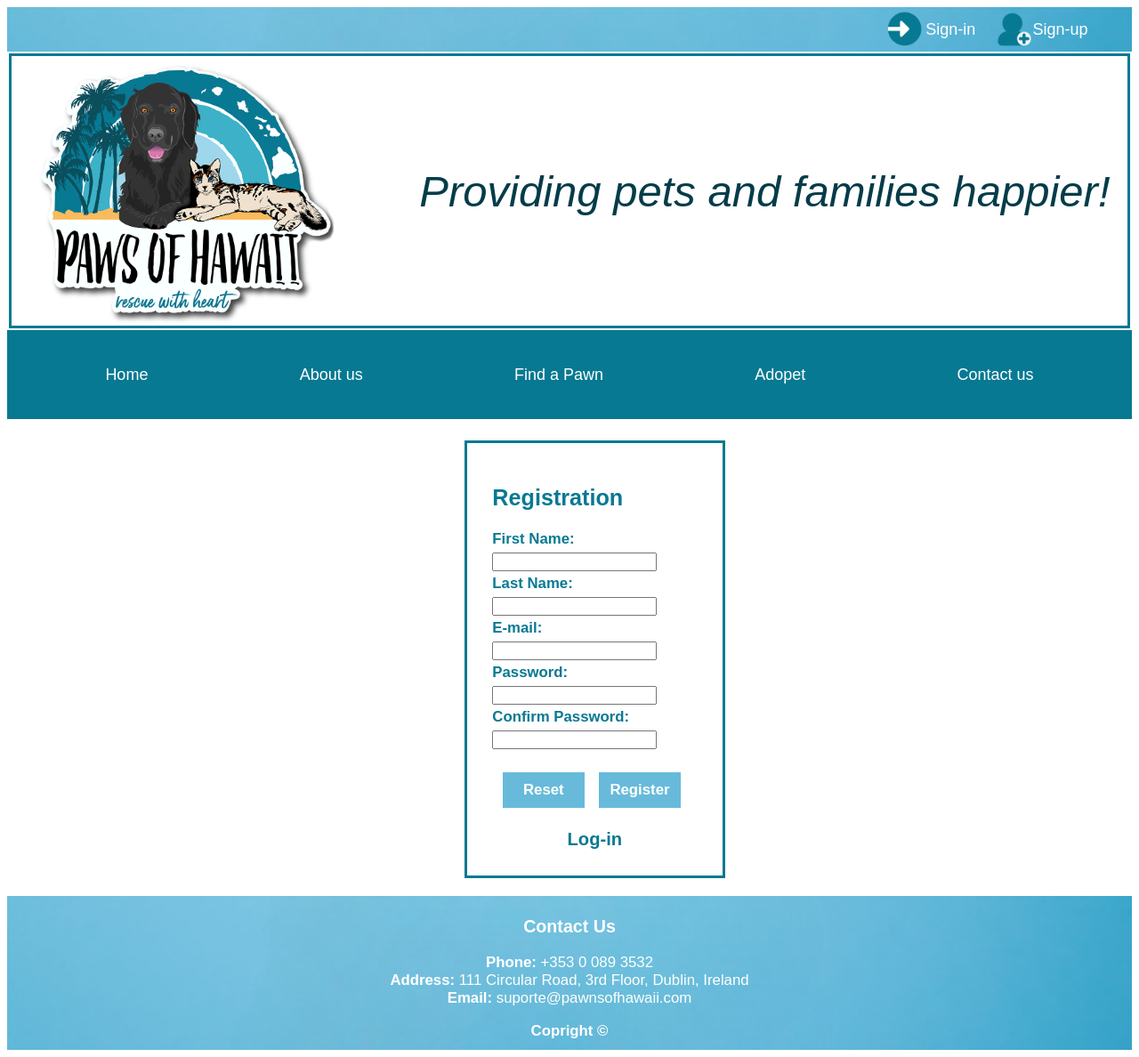
After one commit to diegojfcampos/pawns_of_hawaii, a PHP site: page /views/signup.php in a window 1280 px wide. The commit adds this page. Shown: the whole page at 89% size. Run offline with PHP 8.4, Linux system fonts and the light colour scheme.

Commit message:
Paths adjusted

```diff
--- a/config/dbcomando.txt
+++ b/config/dbcomando.txt
@@ -1 +1 @@
-CREATE table if not exists users(userid INT NOT NULL PRIMARY KEY, FirstName VARCHAR(15), LastName VARCHAR(15), email VARCHAR(50) NOT NULL , userpassword VARCHAR(50) NOT NULL , admin BOOLEAN DEFAULT false);
+CREATE table if not exists users(userid INT NOT NULL PRIMARY KEY, firstname VARCHAR(15), lastname VARCHAR(15), email VARCHAR(50) NOT NULL , userpassword VARCHAR(50) NOT NULL , admin BOOLEAN DEFAULT false);
--- a/config/dbconnect.php
+++ b/config/dbconnect.php
@@ -1,8 +1,8 @@
 <?php
 $host = 'localhost';
-$user = 'root';
-$password = 'diego150786';
-$dbname = 'pawans_of_hawaii';
+$user = 'admin';
+$password = 'admin123';
+$dbname = 'pawns_of_hawaii';
 
 // Criar conexão
 $conn = mysqli_connect($host, $user, $password, $dbname);
--- a/css/style.php
+++ b/css/style.php
@@ -31,6 +31,11 @@ footer{
 	background-position: center;
   	background-repeat: no-repeat;
   	background-size: cover;
+}
+
+a{
+	text-decoration:none;
+
 }
 
 /*
@@ -89,7 +94,7 @@ Setting up styles on the main navigation menu
 
 .nav-bar{
     display: flex;
-    justify-content: space-between;
+    justify-content: space-around;
     height: 100px;
     background-color: #087992;
     align-items: center;
@@ -167,3 +172,53 @@ Setting up styles on Hero Banner
 	height: 40px;
 	width: 120px
 }
+
+/*
+
+LOGIN STYLES
+
+*/
+
+.login-section{
+	display: flex;
+	justify-content: center;
+	align-items:center;
+
+}
+
+.login-form{
+	width: 230px;
+	margin-top: 10%;
+	padding: 12%;
+	border: solid;
+	font-weight: bold;
+	color: #087992;
+	line-height: 25px;
+	font-size: 1.2em;
+}
+
+
+.linkform{
+	display: flex;
+	justify-content: center;
+	margin-top:10%;
+	align-items: center;
+	color: #087992;
+}
+.login-form a{
+
+	color: #087992;
+	font-size: 1.2em;
+}
+
+.btnForm{
+	margin-left: 5%;
+	background-color: #67bada;
+	color:white;
+	font-weight: bold;
+	border: none;
+	width: 40%;
+	height: 40px;
+	font-size: 1.0em;
+
+}
--- a/includes/header.php
+++ b/includes/header.php
@@ -7,8 +7,8 @@
   <meta name="viewport" content="width=device-width, initial-scale=1.0">
   <meta name="keywords" content="social project, pets, pawns, adoption">
   <meta name="description" content="Providing pets and families happier">
-  <link rel="stylesheet" type="text/css" href="css/style.php">
-  <script src="js/index.js" defer></script>
+  <link rel="stylesheet" type="text/css" href="/pawns_of_hawaii/css/style.php">
+  <script src="/pawns_of_hawaii/js/index.js" defer></script>
   <title>Pawns Hawaii</title>
 </head>
 
@@ -16,17 +16,15 @@
   <header>
 
     <section class="nav-session">
-      <img src="./assets/img/login-icon.png" alt="Sign-in icon" heigh="48" width="48">
-      <a href="./login.php">Sign-in</a>
-      <img src="./assets/img/sign-up-icon.png" alt="Sign-up icon" heigh="40" width="40">
-      <a href="./signup.php">Sign-up</a>
-      <img src="./assets/img/admin-icon.png" alt="Admin icon" heigh="40" width="40">
-      <a href="">Admin</a>
+      <img src="/pawns_of_hawaii/assets/img/login-icon.png" alt="Sign-in icon" heigh="48" width="48">
+      <a href="/pawns_of_hawaii/views/login.php">Sign-in</a>
+      <img src="/pawns_of_hawaii/assets/img/sign-up-icon.png" alt="Sign-up icon" heigh="40" width="40">
+      <a href="/pawns_of_hawaii/views/signup.php">Sign-up</a>
     </section>
 
     <section class="logo-header">
       <div>
-        <img src="./assets/img/logo.png" height="300px" width="350px">
+        <img src="/pawns_of_hawaii/assets/img/logo.png" height="300px" width="350px">
       </div>
       <div>
         <p id="titlePrahse">Providing pets and families happier!</p>
@@ -35,13 +33,11 @@
     </section>
 
     <section class="nav-bar">
-      <a href="./index.php">Home</a>
+      <a href="/pawns_of_hawaii/index.php">Home</a>
       <a href="#">About us</a>
-      <a href="#">Adopt</a>
-      <a href="#">Donate</a>
-      <a href="#">Membership</a>
-      <a href="#">Blogs</a>
-      <a href="#">What's New</a>
+      <a href="#">Find a Pawn</a>
+      <a href="#">Adopet</a>
+      <a href="#">Contact us</a>
     </section>
 
   </header>
--- /dev/null
+++ b/views/signup.php
@@ -0,0 +1,30 @@
+<?php include("../includes/header.php") ?>
+<main>
+    <section class="login-section">
+        <form action="/pawns_of_hawaii/controller/register.php" method="post">
+            <div class="login-form">
+                <h1>Registration</h1>
+                <label for="fname">First Name:</label><br>
+                <input type="text" id="fname" name="fname"><br>
+                <label for="lname">Last Name:</label><br>
+                <input type="text" id="lname" name="lname"><br>
+                <label for="email">E-mail:</label><br>
+                <input type="email" id="registerEmail" name="email" required><br>
+                <label for="passwordRegister">Password:</label><br>
+                <input type="password" id="registerPassword" name="passwordRegister" required><br>
+                <label for="passwordCheck">Confirm Password:</label><br>
+                <input type="password" id="registerPasswordCheck" name="passwordCheck" required><br>
+                <label for="registerStatus"></label><br>
+                <input class="btnForm" type="reset" value="Reset">
+                <input class="btnForm" type="submit" value="Register">
+                <div class="linkform">
+                <a href="login.php">Log-in</a>
+                </div>
+
+
+            </div>
+
+        </form>
+    </section>
+</main>
+<?php include("../includes/footer.php") ?>
```
Also changed, not shown: controller/register.php (+9 -8 lines), views/login.php (added, +22 -0 lines), assets/img/login-icon.png, assets/img/sign-up-icon.png.
